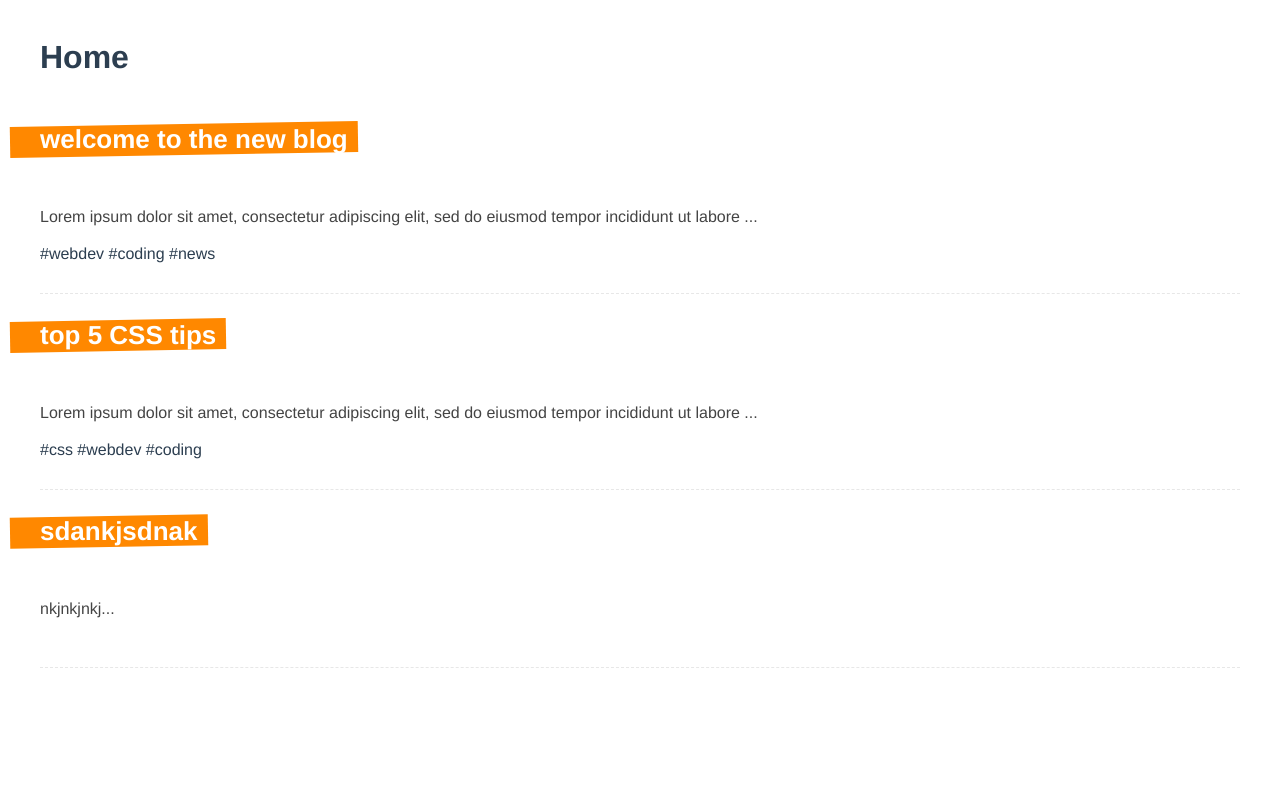
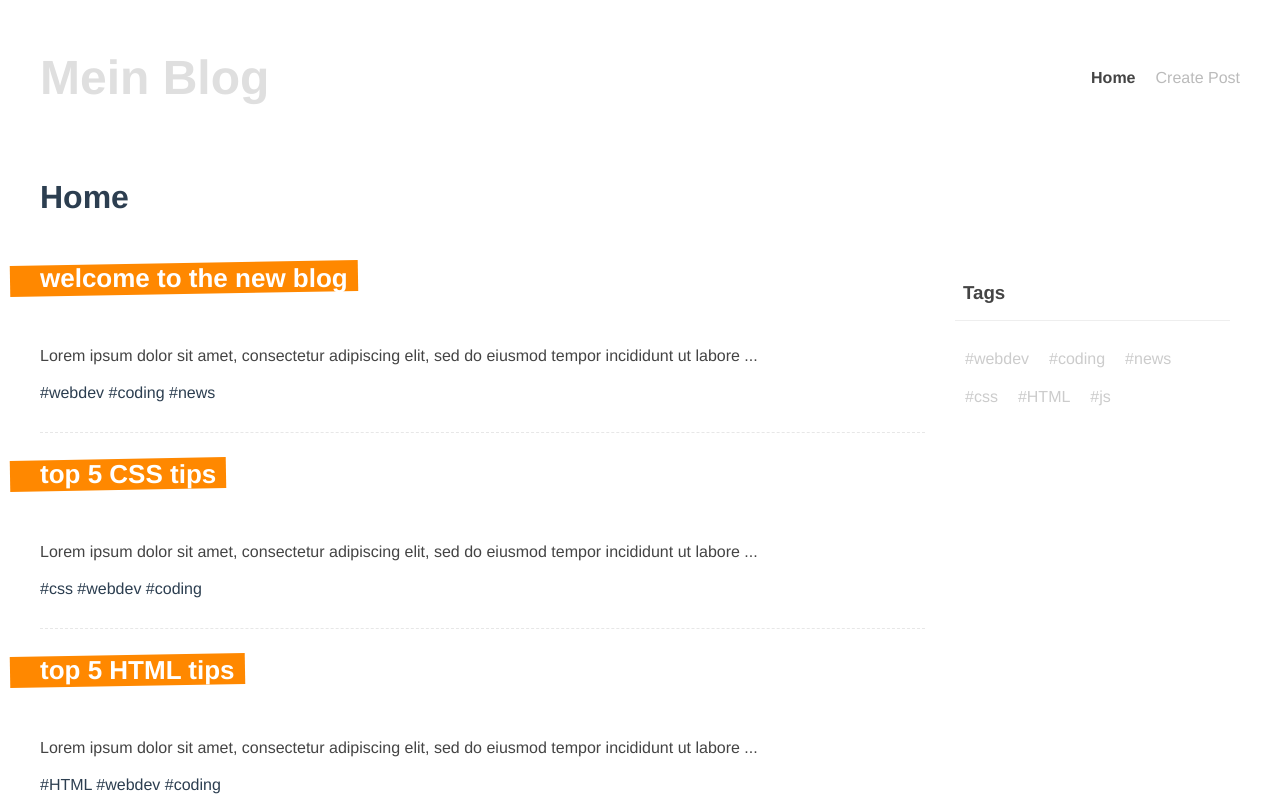
Before and after one commit to hergerr/vue-learning, a Vue app in the folder blog/: page / in a window 1280 px wide. Shown: the top 800 px of the page. Built offline with nearby package versions, Linux system fonts and the light colour scheme; data requests are answered from the project's data file.

Commit message:
Added propper routing and made tags work

```diff
--- a/blog/data/db.json
+++ b/blog/data/db.json
@@ -4,27 +4,25 @@
       "id": 1,
       "title": "welcome to the new blog",
       "body": "Lorem ipsum dolor sit amet, consectetur adipiscing elit, sed do eiusmod tempor incididunt ut labore et dolore magna aliqua.",
-      "tags": [
-        "webdev",
-        "coding",
-        "news"
-      ]
+      "tags": ["webdev", "coding", "news"]
     },
     {
       "id": 2,
       "title": "top 5 CSS tips",
       "body": "Lorem ipsum dolor sit amet, consectetur adipiscing elit, sed do eiusmod tempor incididunt ut labore et dolore magna aliqua.",
-      "tags": [
-        "css",
-        "webdev",
-        "coding"
-      ]
+      "tags": ["css", "webdev", "coding"]
     },
     {
-      "title": "sdankjsdnak",
-      "body": "nkjnkjnkj",
-      "tags": [],
-      "id": 3
+      "id": 2,
+      "title": "top 5 HTML tips",
+      "body": "Lorem ipsum dolor sit amet, consectetur adipiscing elit, sed do eiusmod tempor incididunt ut labore et dolore magna aliqua.",
+      "tags": ["HTML", "webdev", "coding"]
+    },
+    {
+      "id": 2,
+      "title": "top 5 JS tips",
+      "body": "Lorem ipsum dolor sit amet, consectetur adipiscing elit, sed do eiusmod tempor incididunt ut labore et dolore magna aliqua.",
+      "tags": ["js", "webdev", "coding"]
     }
   ]
 }
--- a/blog/src/App.vue
+++ b/blog/src/App.vue
@@ -1,6 +1,15 @@
 <template>
-  <router-view/>
+  <Navbar />
+  <router-view />
 </template>
+
+<script>
+import Navbar from "./components/Navbar.vue";
+
+export default {
+  components: { Navbar },
+};
+</script>
 
 <style>
 #app {
--- /dev/null
+++ b/blog/src/components/Navbar.vue
@@ -0,0 +1,37 @@
+<template>
+  <header>
+    <h1>Mein Blog</h1>
+    <nav>
+      <router-link :to="{ name: 'Home' }">Home</router-link>
+      <router-link :to="{ name: 'Create' }">Create Post</router-link>
+    </nav>
+  </header>
+</template>
+
+<script>
+export default {};
+</script>
+
+<style>
+header {
+  display: flex;
+  justify-content: space-between;
+  align-items: center;
+  max-width: 1200px;
+  margin: 0 auto;
+  padding: 10px;
+}
+header h1 {
+  color: #dfdfdf;
+  font-size: 48px;
+}
+header a {
+  color: #bbb;
+  text-decoration: none;
+  margin-left: 20px;
+}
+header a.router-link-active {
+  color: #444;
+  font-weight: bold;
+}
+</style>
--- a/blog/src/components/PostList.vue
+++ b/blog/src/components/PostList.vue
@@ -14,13 +14,10 @@
   components: { SinglePost },
   setup(props) {
     onMounted(() => {
-      console.log("mounted");
     });
     onUnmounted(() => {
-      console.log("unmounted");
     });
     onUpdated(() => {
-      console.log("updated");
     });
   },
 };
--- /dev/null
+++ b/blog/src/components/TagCloud.vue
@@ -0,0 +1,46 @@
+<template>
+  <div class="tag-cloud">
+    <h3>Tags</h3>
+    <div v-for="tag in tags" :key="tag">
+      <router-link :to="{ name: 'Tag', params: { tag: tag } }">
+        #{{ tag }}
+      </router-link>
+    </div>
+  </div>
+</template>
+
+<script>
+import useTags from "../composables/useTags";
+
+export default {
+  props: ["posts"],
+  setup(props) {
+    const { tags } = useTags(props.posts);
+
+    return { tags };
+  },
+};
+</script>
+
+<style>
+.tag-cloud {
+  padding: 10px;
+}
+.tag-cloud h3 {
+  border-bottom: 1px solid #eee;
+  padding: 16px 8px;
+  color: #444;
+}
+.tag-cloud div {
+  display: inline-block;
+  padding: 10px;
+}
+.tag-cloud a {
+  color: #ccc;
+  text-decoration: none;
+}
+.tag-cloud a.router-link-active {
+  color: #ff8800;
+  font-weight: bold;
+}
+</style>
--- /dev/null
+++ b/blog/src/composables/useTags.js
@@ -0,0 +1,15 @@
+import { ref } from 'vue'
+
+const useTags = (posts) => {
+  const tags = ref([])
+  const tagSet = new Set()
+
+  posts.forEach(item => {
+    item.tags.forEach(tag => tagSet.add(tag))
+  })
+
+  tags.value = [...tagSet]
+  return { tags }
+}
+
+export default useTags
--- a/blog/src/router/index.js
+++ b/blog/src/router/index.js
@@ -2,6 +2,7 @@
 import Home from '../views/Home.vue'
 import Details from '../views/Details.vue'
 import Create from '../views/Create.vue'
+import Tag from '../views/Tag.vue'
 
 const routes = [
   {
@@ -19,6 +20,11 @@
     path: '/create',
     name: 'Create',
     component: Create
+  },
+  {
+    path: '/tags/:tag',
+    name: 'Tag',
+    component: Tag
   }
 ]
 
--- a/blog/src/views/Create.vue
+++ b/blog/src/views/Create.vue
@@ -1,6 +1,7 @@
 <template>
   <div class="create">
-    <form @submit="submitForm">
+    <!-- prevent !!! important for routing to work -->
+    <form @submit.prevent="submitForm">
       <label>Title:</label>
       <input v-model="title" type="text" required />
       <label>Content:</label>
@@ -16,12 +17,15 @@
 
 <script>
 import { ref } from "@vue/reactivity";
+import { useRouter } from "vue-router";
 export default {
   setup() {
     const title = ref("");
     const body = ref("");
     const tag = ref("");
     const tags = ref([]);
+
+    const router = useRouter();
 
     const handleKeyDown = () => {
       if (!tags.value.includes(tag.value)) {
@@ -34,9 +38,14 @@
     const submitForm = async () => {
       await fetch("http://localhost:3000/posts", {
         method: "POST",
-        headers: {'Content-Type': 'application/json'},
-        body: JSON.stringify({ title: title.value, body: body.value, tags: tags.value }),
-      })
+        headers: { "Content-Type": "application/json" },
+        body: JSON.stringify({
+          title: title.value,
+          body: body.value,
+          tags: tags.value,
+        }),
+      });
+      router.push({name: 'Home'})
     };
 
     return { title, body, tag, tags, handleKeyDown, submitForm };
--- a/blog/src/views/Details.vue
+++ b/blog/src/views/Details.vue
@@ -14,12 +14,15 @@
 <script>
 import getPost from "../composables/getPost";
 import Spinner from "../components/Spinner.vue";
+import { useRoute } from "vue-router";
 
 export default {
   props: ["id"],
   components: { Spinner },
   setup(props) {
-    const { post, error, load } = getPost(props.id);
+    // can get id from props or route
+    const route = useRoute();
+    const { post, error, load } = getPost(route.params.id);
     load();
 
     return { post, error };
--- a/blog/src/views/Home.vue
+++ b/blog/src/views/Home.vue
@@ -2,8 +2,9 @@
   <div class="home">
     <h1>Home</h1>
     <div v-if="error">{{ error }}</div>
-    <div v-if="posts.length">
+    <div v-if="posts.length" class="layout">
       <PostList :posts="posts" />
+      <TagCloud :posts="posts" />
     </div>
     <div v-else><Spinner /></div>
   </div>
@@ -14,10 +15,11 @@
 import PostList from "../components/PostList.vue";
 import getPosts from "../composables/getPosts";
 import Spinner from "../components/Spinner.vue";
+import TagCloud from "../components/TagCloud.vue";
 
 export default {
   name: "Home",
-  components: { PostList, Spinner },
+  components: { PostList, Spinner, TagCloud },
   setup() {
     // 'composable function'
     // on the beginning empty, than filled
@@ -30,9 +32,15 @@
 
 
 <style>
- .home {
-   max-width: 1200px;
-   margin: 0 auto;
-   padding: 10px;
- }
+.home {
+  max-width: 1200px;
+  margin: 0 auto;
+  padding: 10px;
+}
+
+.layout {
+  display: grid;
+  grid-template-columns: 3fr 1fr;
+  gap: 20px;
+}
 </style>
--- /dev/null
+++ b/blog/src/views/Tag.vue
@@ -0,0 +1,51 @@
+<template>
+  <div class="tag">
+    <div v-if="error">{{ error }}</div>
+    <div v-if="posts.length" class="layout">
+      <PostList :posts="tagPosts" />
+      <TagCloud :posts="posts" />
+    </div>
+    <div v-else>
+      <Spinner />
+    </div>
+  </div>
+</template>
+
+<script>
+import { useRoute } from "vue-router";
+import { computed } from "@vue/reactivity";
+import PostList from "../components/PostList.vue";
+import TagCloud from "../components/TagCloud.vue";
+import Spinner from "../components/Spinner.vue";
+import getPosts from "../composables/getPosts";
+
+export default {
+  components: {
+    PostList,
+    Spinner,
+    TagCloud,
+  },
+  setup() {
+    console.log("setup");
+    const route = useRoute();
+    // tag in filter was not reactive for some reason
+    // const tag = route.params.tag;
+
+    const { posts, error, load } = getPosts();
+    load();
+
+    const tagPosts = computed(() => {
+      return posts.value.filter((el) => el.tags.includes(route.params.tag));
+    });
+    return { tagPosts, error, posts };
+  },
+};
+</script>
+
+<style>
+.tag {
+  max-width: 1200px;
+  margin: 0 auto;
+  padding: 10px;
+}
+</style>
```
